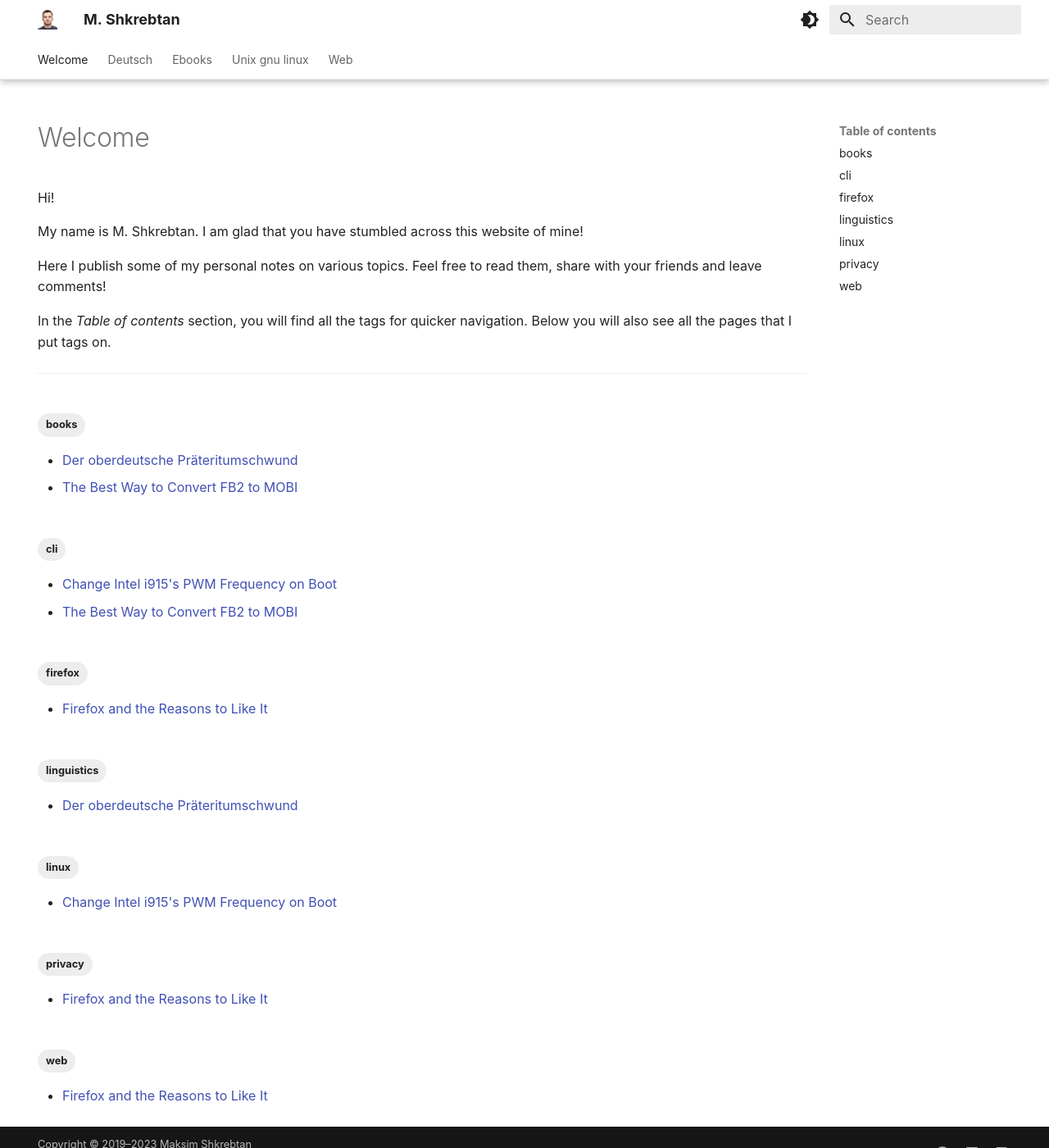
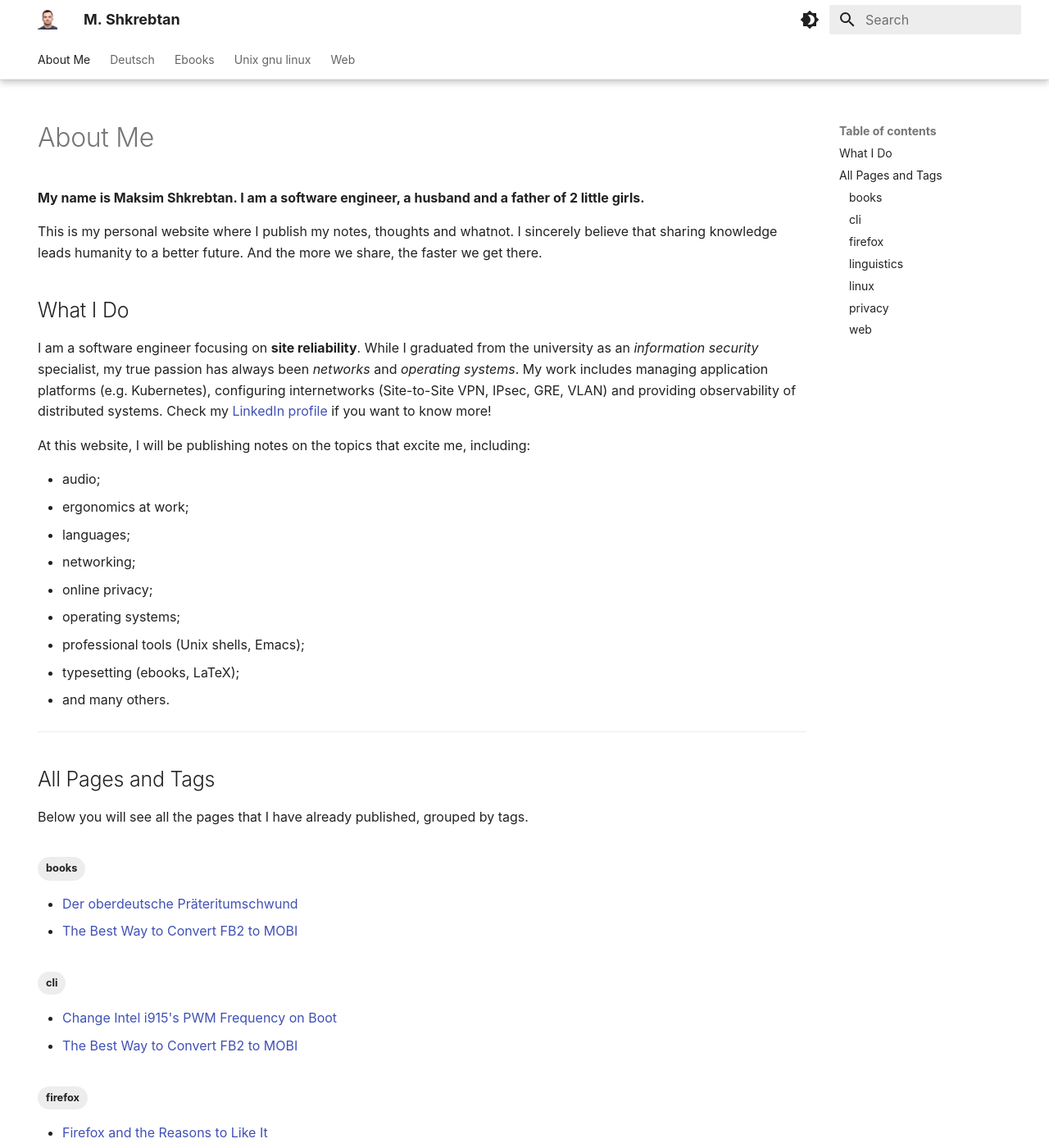
Before and after one commit to mshkrebtan/notes.maxie.xyz, an MkDocs documentation site: the page built from notes/index.md, in a window 1280 px wide and 1400 px high. Shown: the whole window at 82% size. Built offline with MkDocs 1.6.1 and Material for MkDocs 9.7.7, drawn with Linux system fonts in a browser that asks for light colours.

Commit message:
notes/index: Update the index page

```diff
--- a/notes/index.md
+++ b/notes/index.md
@@ -3,19 +3,30 @@ hide:
   - navigation
 ---
 
-# Welcome
+# About Me
 
-Hi!
+**My name is Maksim Shkrebtan. I am a software engineer, a husband and a father of 2 little girls.**
 
-My name is M. Shkrebtan. I am glad that you have stumbled across this website of
-mine!
+This is my personal website where I publish my notes, thoughts and whatnot.
+I sincerely believe that sharing knowledge leads humanity to a better future. And the more we share, the faster we get there.
 
-Here I publish some of my personal notes on various topics. Feel free to read
-them, share with your friends and leave comments!
+## What I Do
 
-In the *Table of contents* section, you will find all the tags for quicker
-navigation. Below you will also see all the pages that I put tags on.
+I am a software engineer focusing on **site reliability**. While I graduated from the university as an _information security_ specialist, my true passion has always been _networks_ and _operating systems_. My work includes managing application platforms (e.g. Kubernetes), configuring internetworks (Site-to-Site VPN, IPsec, GRE, VLAN) and providing observability of distributed systems. Check my [LinkedIn profile](https://linkedin.com/in/mshkrebtan) if you want to know more!
+
+At this website, I will be publishing notes on the topics that excite me, including:
+
+- audio;
+- ergonomics at work;
+- languages;
+- networking;
+- online privacy;
+- operating systems;
+- professional tools (Unix shells, Emacs);
+- typesetting (ebooks, LaTeX);
+- and many others.
 
 ---
-
+## All Pages and Tags
+Below you will see all the pages that I have already published, grouped by tags.
 [TAGS]
```
